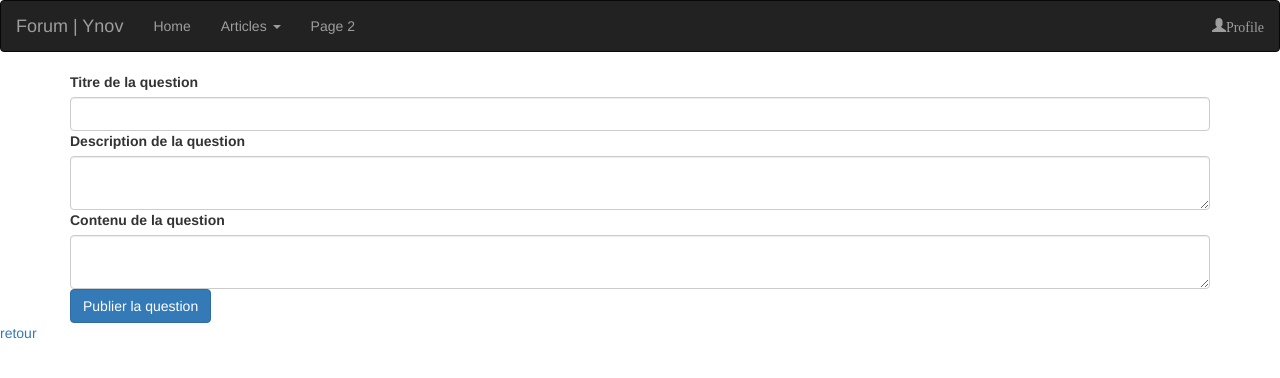
After one commit to VeXs13/PHP-Exam, a PHP site: page /article.php in a window 1280 px wide. The commit adds this page. Shown: the top 378 px of the page. Run offline with PHP 8.4, Linux system fonts and the light colour scheme; the visitor is signed in with stand-in values (Sample User, id 1).

Commit message:
ajout la crea de post

```diff
--- /dev/null
+++ b/article.php
@@ -0,0 +1,85 @@
+
+<?php
+session_start();
+include_once('db\connexionDB.php');
+require_once 'inc\navbar-acceuil.php';
+
+if (!isset($_SESSION['ID_users'])){
+    header('Location: index.php');
+    exit;
+}
+?>
+
+<form class="container" method="PO ST">
+
+<?php
+            if(isset($errorMsg)){
+                echo '<p>'.$errorMsg.'</p>';
+            }elseif(isset($successMsg)){
+                echo '<p>'.$successMsg.'</p>';
+            }
+        ?>
+
+<div class="mb-3">
+            <label for="exampleInputEmail1" class="form-label">Titre de la question</label>
+            <input type="text" class="form-control" name="title">
+        </div>
+        <div class="mb-3">
+            <label for="exampleInputEmail1" class="form-label">Description de la question</label>
+            <textarea class="form-control" name="description"></textarea>
+        </div>
+        <div class="mb-3">
+            <label for="exampleInputEmail1" class="form-label">Contenu de la question</label>
+            <textarea type="text" class="form-control" name="content"></textarea>
+        </div>
+
+        <button type="submit" class="btn btn-primary" name="validate">Publier la question</button>
+</form>
+<a class="nav-link active " href="index.php">retour </a>
+
+<?php
+
+if(isset($_POST['validate'])){
+
+    //Vérifier si les champs ne sont pas vides
+    if(!empty($_POST['title']) AND !empty($_POST['description']) AND !empty($_POST['content'])){
+
+        //Les données de la question
+        $question_title = htmlspecialchars($_POST['title']);
+        $question_description = nl2br(htmlspecialchars($_POST['description']));
+        $question_content = nl2br(htmlspecialchars($_POST['content']));
+        $question_date = date('d/m/Y');
+        $question_id_author = $_SESSION['ID_users'];
+
+        //Insérer la question sur la question
+        $insertQuestionOnWebsite = $BDD->prepare("INSERT INTO questions(titre, description, contenu, id_auteur, date_publication)VALUES(?, ?, ?, ?, ?)");
+        $insertQuestionOnWebsite->execute(
+            array(
+                $question_title,
+                $question_description,
+                $question_content,
+                $question_id_author,
+                $question_date
+            )
+        );
+
+        $successMsg = "Votre question a bien été publiée sur le site";
+
+    }else{
+        $errorMsg = "Veuillez compléter tous les champs...";
+    }
+
+}
+
+
+
+
+
+
+
+
+?>
+
+<?php
+require_once 'inc\footer.php';
+?>
--- /dev/null
+++ b/inc/footer.php
@@ -0,0 +1,12 @@
+
+<?php
+
+?>
+
+
+
+<script src="https://ajax.googleapis.com/ajax/libs/jquery/3.5.1/jquery.min.js"></script>
+<script src="https://maxcdn.bootstrapcdn.com/bootstrap/3.4.1/js/bootstrap.min.js"></script>
+
+</body>
+</html>
--- a/inc/navbar-acceuil.php
+++ b/inc/navbar-acceuil.php
@@ -18,17 +18,25 @@
     <div class="navbar-header">
       <a class="navbar-brand" href="index.php">Forum | Ynov</a>
     </div>
+    <?php
+        if(isset($_SESSION['ID_users'])){
+      ?>
     <ul class="nav navbar-nav">
-      <li class="active"><a href="#">Home</a></li>
-      <li class="dropdown"><a class="dropdown-toggle" data-toggle="dropdown" href="#">Page 1 <span class="caret"></span></a>
+      <li class=""><a href="index.php">Home</a></li>
+
+      <li class="dropdown"><a class="dropdown-toggle" data-toggle="dropdown" href="#">Articles <span class="caret"></span></a>
         <ul class="dropdown-menu">
-          <li><a href="#">Page 1-1</a></li>
+          <li><a href="article.php">Crée un article</a></li>
           <li><a href="#">Page 1-2</a></li>
           <li><a href="#">Page 1-3</a></li>
         </ul>
       </li>
+
       <li><a href="#">Page 2</a></li>
     </ul>
+    <?php
+        }
+      ?>
     <ul class="nav navbar-nav navbar-right">
     <?php
         if(isset($_SESSION['ID_users'])){
--- a/login.php
+++ b/login.php
@@ -68,11 +68,6 @@
         <input type="password" name="password"  placeholder="password" class="form-control" id="exampleInputPassword1">
     </div>
 
-    <!-- sert à rien pour le moment -->
-    <div class="mb-3 form-check">
-        <input type="checkbox" class="form-check-input" id="exampleCheck1">
-        <label class="form-check-label" for="exampleCheck1">Check me out</label>
-    </div>
     <input type="submit" name="login" value="se connecter" class="btn btn-primary"></input>
     </form>
 </header>
--- a/modifier-profil.php
+++ b/modifier-profil.php
@@ -1,3 +1,4 @@
+<a class="nav-link active " href="index.php">retour </a>
 <?php
     session_start()
     ;
@@ -84,6 +85,7 @@
             }
         }
     }
+
 ?>
 
 <!DOCTYPE html>
--- a/profil.php
+++ b/profil.php
@@ -1,3 +1,4 @@
+
 <?php
 
     session_start();
@@ -30,3 +31,6 @@
 
 <li> pseudo : <?= $show_user['Username'] ?> </li>
 <li> email : <?= $show_user['mail'] ?> </li>
+
+
+<a class="nav-link active " href="index.php">retour </a>
--- a/register.php
+++ b/register.php
@@ -134,11 +134,6 @@
         <input type="password" name="check_password"  placeholder="confirm_password" class="form-control" id="exampleInputPassword1">
     </div>
 
-    <!-- sert à rien pour le moment -->
-    <div class="mb-3 form-check">
-        <input type="checkbox" class="form-check-input" id="exampleCheck1">
-        <label class="form-check-label" for="exampleCheck1">Check me out</label>
-    </div>
     <input type="submit" name="register" value="s'inscrire" class="btn btn-primary"></input>
     </form>
 </header>
```
Also changed, not shown: home.php (deleted, +0 -29 lines), inc/navbar_home.php (deleted, +0 -94 lines).
